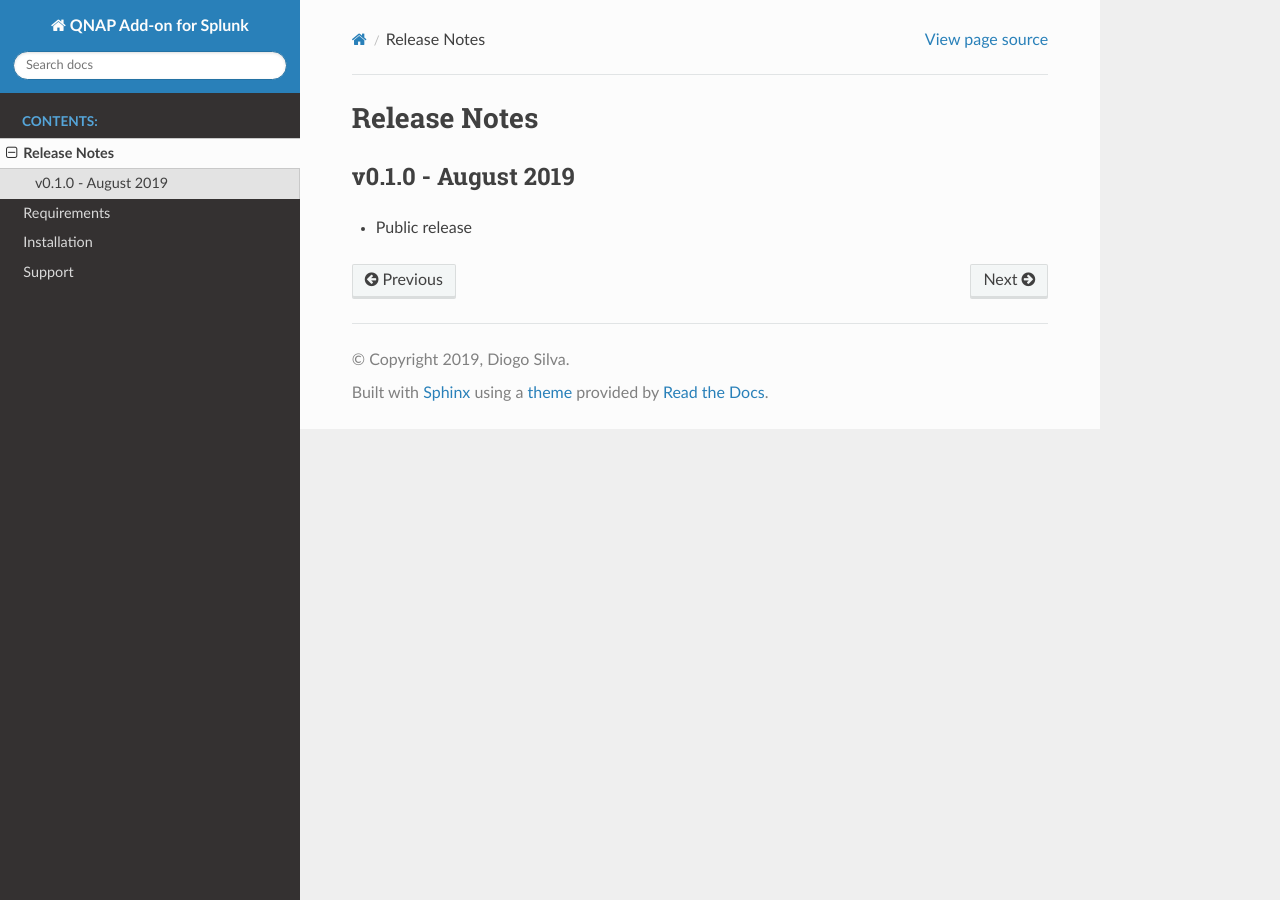
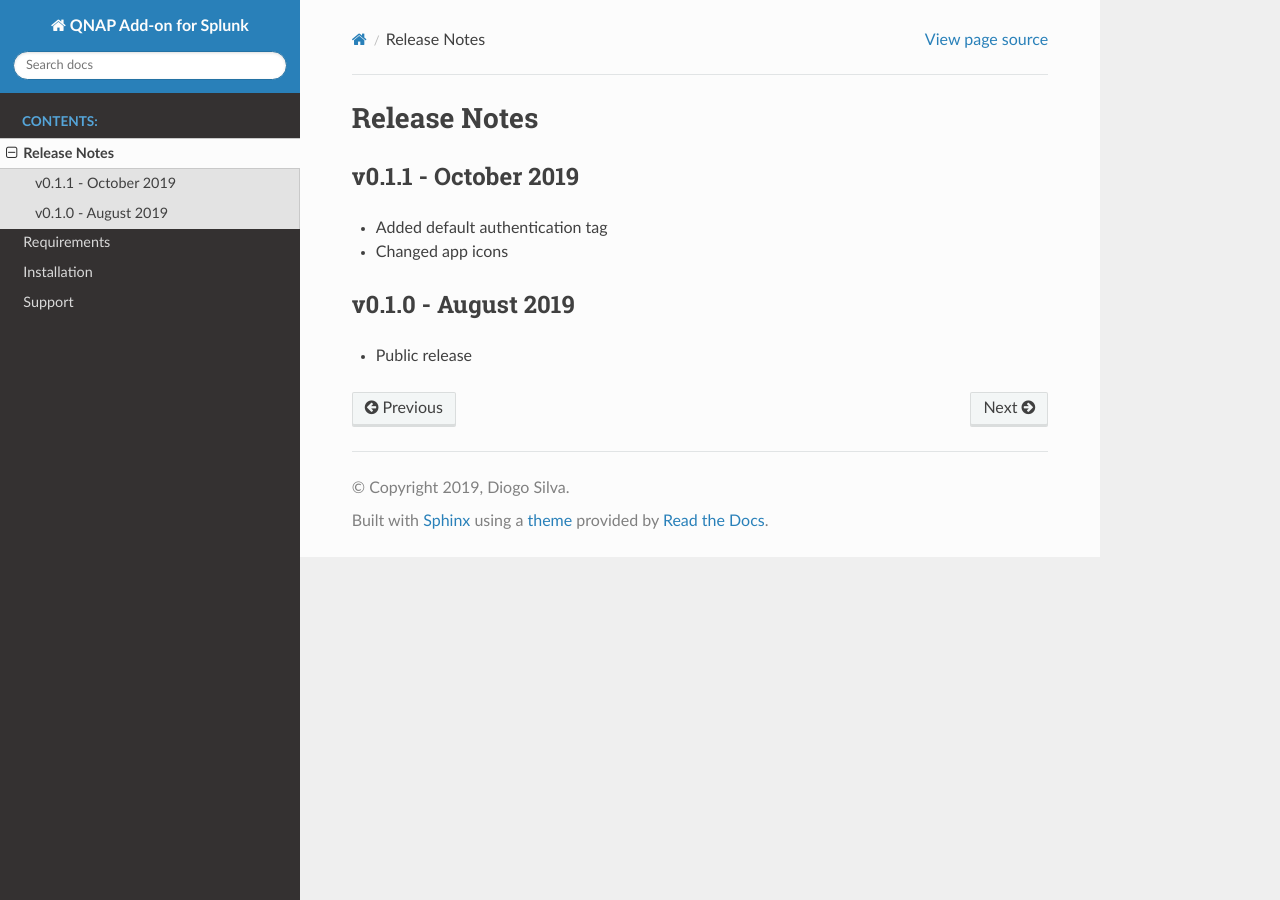
Before and after one commit to diogofgm/TA-qnap, a Sphinx documentation site: the page built from docs/source/releasenotes.rst, in a window 1280 px wide. Built offline with Sphinx 7.4.7 and the Read the Docs theme 2.0.0, drawn with Linux system fonts in a browser that asks for light colours.

Commit message:
Update releasenotes.rst

```diff
--- a/docs/source/releasenotes.rst
+++ b/docs/source/releasenotes.rst
@@ -2,6 +2,11 @@
 Release Notes
 =============
 
+v0.1.1 - October 2019
+---------------------
+- Added default authentication tag
+- Changed app icons
+
 v0.1.0 - August 2019
 --------------------
 - Public release
```
